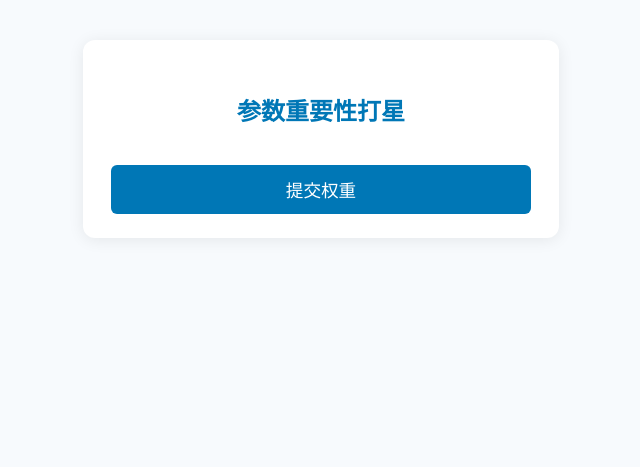
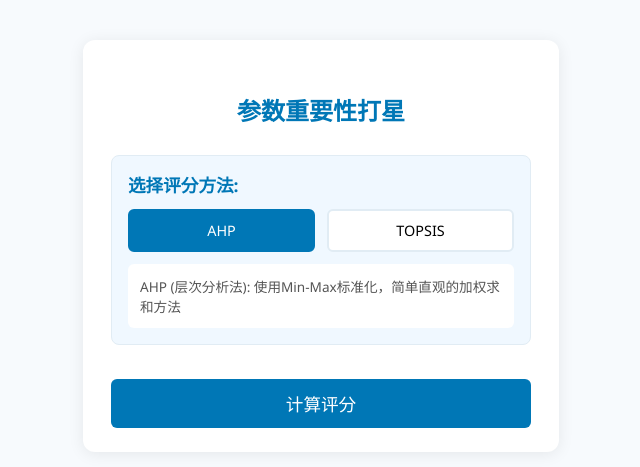
Before and after one commit to yinvvvv/drone-selection, a Flask app: page /weights in a window 1280 px wide. Shown: the top 467 px of the page, without its empty margins (319-959 px from the left). Run offline with Flask 2, Linux system fonts and the light colour scheme.

Commit message:
add TOPSIS method and update frontend

```diff
--- a/drone-selection/app.py
+++ b/drone-selection/app.py
@@ -2,6 +2,7 @@
 from db_utils import get_drones
 from decision.filiter import filter_drones
 from decision.ahp import calculate_ahp
+from decision.topsis import calculate_topsis
 from decision.feature_quantification import quantify_features
 import os
 app = Flask(__name__)
@@ -25,14 +26,36 @@
 def rank():
     data = request.json
     drones = data["drones"]
+    selected_method = data.get("method", "ahp")
     if "stars" in data:
         stars = data["stars"]
         total = sum(stars.values())
         weights = {k: (v / total if total > 0 else 0) for k, v in stars.items()}
     else:
         weights = data["weights"]
-    ahp_result = calculate_ahp(weights, quantify_features(drones))
-    return jsonify({"success": True, "ahp": ahp_result, "weights": weights})
+    quantified_drones = quantify_features(drones)
 
+    try:
+        if selected_method == "topsis":
+            result = calculate_topsis(weights,quantified_drones)
+        elif selected_method == "ahp":
+            result = calculate_ahp(weights, quantified_drones)
+        else:
+            return jsonify({
+                "success": False,
+                "error": "Invalid method selected"
+            }), 400
+
+        return jsonify({
+            "success": True,
+            "result": result,
+            "method": selected_method,
+            "weights": weights
+        })
+    except Exception as e:
+        return jsonify({
+            "success": False,
+            "error": str(e)
+        }), 500
 if __name__ == '__main__':
     app.run(debug=True)
--- a/drone-selection/templates/weights.html
+++ b/drone-selection/templates/weights.html
@@ -47,6 +47,58 @@
         .star.selected {
             color: #ffb400;
         }
+        .method-selection {
+            margin-bottom: 24px;
+            padding: 16px;
+            background: #f0f8ff;
+            border-radius: 8px;
+            border: 1px solid #e1ecf4;
+        }
+        .method-selection h3 {
+            margin: 0 0 12px 0;
+            color: #0077b6;
+            font-size: 1.1rem;
+        }
+        .method-options {
+            display: flex;
+            gap: 12px;
+            flex-wrap: wrap;
+        }
+        .method-option {
+            flex: 1;
+            min-width: 120px;
+        }
+        .method-option input[type="radio"] {
+            display: none;
+        }
+        .method-option label {
+            display: block;
+            padding: 10px 12px;
+            background: #fff;
+            border: 2px solid #e1ecf4;
+            border-radius: 6px;
+            cursor: pointer;
+            text-align: center;
+            transition: all 0.2s;
+            font-size: 0.9rem;
+        }
+        .method-option input[type="radio"]:checked + label {
+            background: #0077b6;
+            color: #fff;
+            border-color: #0077b6;
+        }
+        .method-option label:hover {
+            border-color: #0077b6;
+        }
+        .method-description {
+            margin-top: 12px;
+            padding: 12px;
+            background: #fff;
+            border-radius: 6px;
+            font-size: 0.85rem;
+            color: #555;
+            min-height: 40px;
+        }
         .btn-submit {
             width: 100%;
             background: #0077b6;
@@ -115,6 +198,12 @@
     <script>
         let drones = [];
         let starRatings = {};
+
+        const methodDescriptions = {
+            'ahp': 'AHP (层次分析法): 使用Min-Max标准化，简单直观的加权求和方法',
+            'topsis': 'TOPSIS (理想解法): 同时考虑最优和最劣方案，通过距离计算相对接近度',
+            //'wsm': 'WSM (加权求和法): 最简单的线性加权求和，易于理解和计算'
+        }
         window.onload = function() {
             drones = JSON.parse(localStorage.getItem('filteredDrones') || '[]');
             let weightsHtml = "";
@@ -134,7 +223,13 @@
             }
             document.getElementById("weights").innerHTML = weightsHtml;
             for (let key in starRatings) setStar(key, starRatings[key]);
+
+            //set ahp to default selected method
+            document.getElementById("ahp").checked = true;
+            updateMethodDescription();
         };
+
+
 
         function setStar(key, value) {
             starRatings[key] = value;
@@ -148,42 +243,63 @@
             });
         }
 
+        function updateMethodDescription() {
+            const selectedMethod = document.querySelector('input[name="method"]:checked').value;
+            document.getElementById('method-desc').textContent = methodDescriptions[selectedMethod];
+        }
+
         function submitWeights() {
+            const selectedMethod = document.querySelector('input[name="method"]:checked').value;
+
             fetch('/rank', {
                 method: 'POST',
                 headers: {'Content-Type': 'application/json'},
-                body: JSON.stringify({drones, stars: starRatings})
+                body: JSON.stringify({
+                    drones,
+                    stars: starRatings,
+                    method: selectedMethod
+                })
             })
             .then(response => response.json())
             .then(data => {
-                const ahpResults = data.ahp;
-                const resultDiv = document.getElementById("result");
-                if (ahpResults && ahpResults.length > 0) {
+                if (data.success){
+                    displaySingleResult(data.result,data.method);
+                } else {
+                    alert("Failed to calculate, please retry later:"+data.error);
+                }
+            })
+            .catch(error => {
+                console.error('Error:', error);
+                alert("An error occurred while calculating scores. Please try again later.");
+            });
+        }
+
+        function displaySingleResult(result, method){
             let tableHtml = `
+            <h3>${method.toUpperCase()} 方法评分结果</h3>
             <table class="result-table">
                 <thead>
                     <tr>
-                                    <th>Rank</th>
-                                    <th>Drone ID</th>
-                                    <th>Score</th>
+                        <th>排名</th>
+                        <th>无人机ID</th>
+                        <th>评分</th>
                     </tr>
                 </thead>
                 <tbody>`;
-                    ahpResults.forEach((item, index) => {
-                        const isTopThree = index < 3 ? `<span class="star-icon">&#9733;</span>` : '';
+        result.forEach((item, idx) => {
+            const isTopThree = idx < 3 ? `<span class="star-icon">&#9733;</span>` : '';
             tableHtml += `
-                            <tr onmouseover="showTooltip(event, ${index})" onmouseout="hideTooltip()">
-                                <td class="${index < 3 ? 'highlight' : ''}">${index + 1}${isTopThree}</td>
+                <tr onmouseover="showTooltip(event, ${idx})" onmouseout="hideTooltip()">
+                    <td class="${idx < 3 ? 'highlight' : ''}">${idx + 1}${isTopThree}</td>
                     <td>${item.name}</td>
-                                <td>${item.score.toFixed(2)}</td>
+                    <td>${item.score.toFixed(4)}</td>
                 </tr>`;
         });
+
         tableHtml += `</tbody></table>`;
-                    resultDiv.innerHTML = `<strong>Ranking Result:</strong>${tableHtml}`;
-                } else {
-                    resultDiv.innerHTML = '<p>No ranking results available.</p>';
-                }
-            });
+
+        document.getElementById("results-container").innerHTML = tableHtml;
+        document.getElementById("results-container").style.display = "block";
     }
 
         function showTooltip(event, index) {
@@ -206,11 +322,37 @@
 <body>
     <div class="container">
         <h2>参数重要性打星</h2>
+
+        <!-- 方法选择区域 -->
+        <div class="method-selection">
+            <h3>选择评分方法:</h3>
+            <div class="method-options">
+                <div class="method-option">
+                    <input type="radio" id="ahp" name="method" value="ahp" onchange="updateMethodDescription()">
+                    <label for="ahp">AHP</label>
+                </div>
+                <div class="method-option">
+                    <input type="radio" id="topsis" name="method" value="topsis" onchange="updateMethodDescription()">
+                    <label for="topsis">TOPSIS</label>
+                </div>
+                <!--
+                <div class="method-option">
+                    <input type="radio" id="wsm" name="method" value="wsm" onchange="updateMethodDescription()">
+                    <label for="wsm">WSM</label>
+                </div>
+                -->
+            </div>
+            <div class="method-description" id="method-desc"></div>
+        </div>
+
         <form onsubmit="event.preventDefault();submitWeights();">
             <div id="weights"></div>
-            <button type="submit" class="btn-submit">提交权重</button>
+            <button type="submit" class="btn-submit">计算评分</button>
         </form>
-        <div id="result"></div>
+
+        <!-- 结果显示区域 -->
+        <div id="results-container" class="results-container" style="display: none;"></div>
+
         <div id="tooltip" class="tooltip"></div>
     </div>
 </body>
```
Also changed, not shown: other parts of drone-selection/templates/weights.html (+31 -0 lines). Lines whose indentation alone changed are shown as unchanged.
